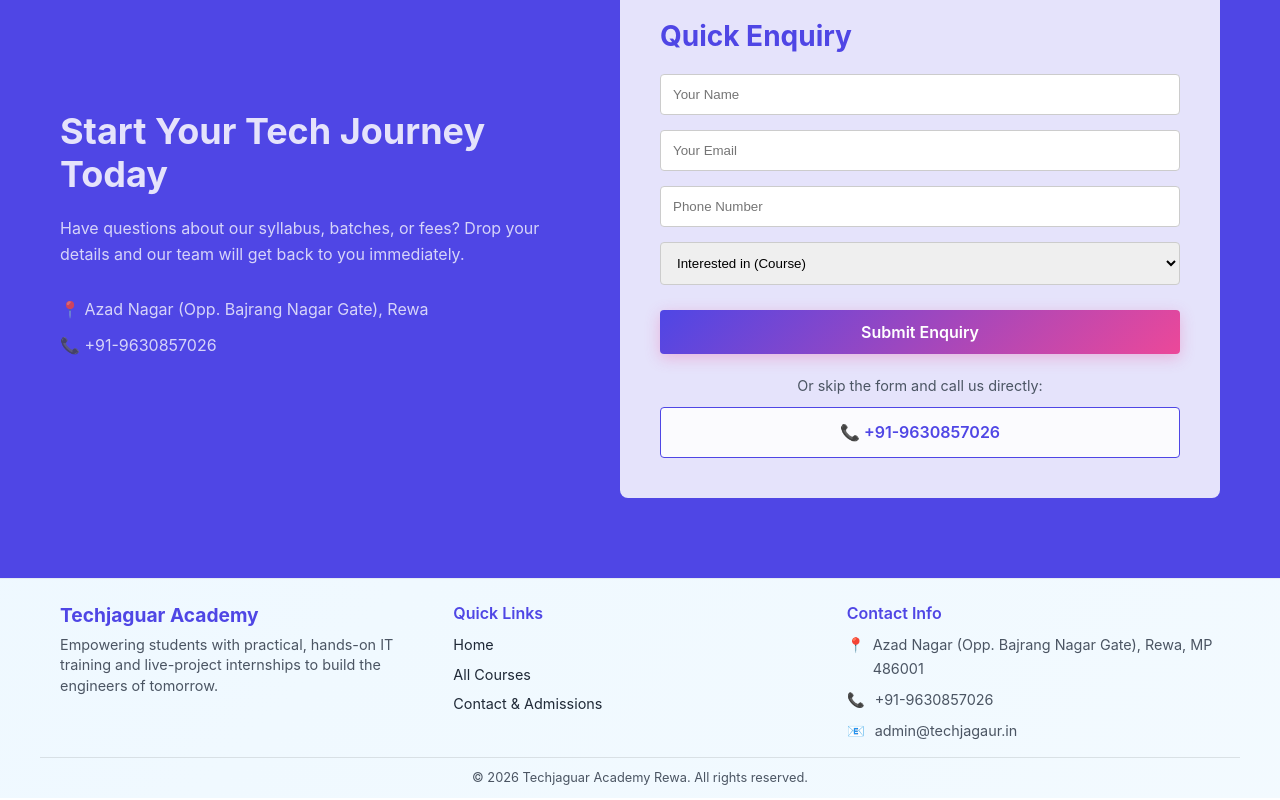
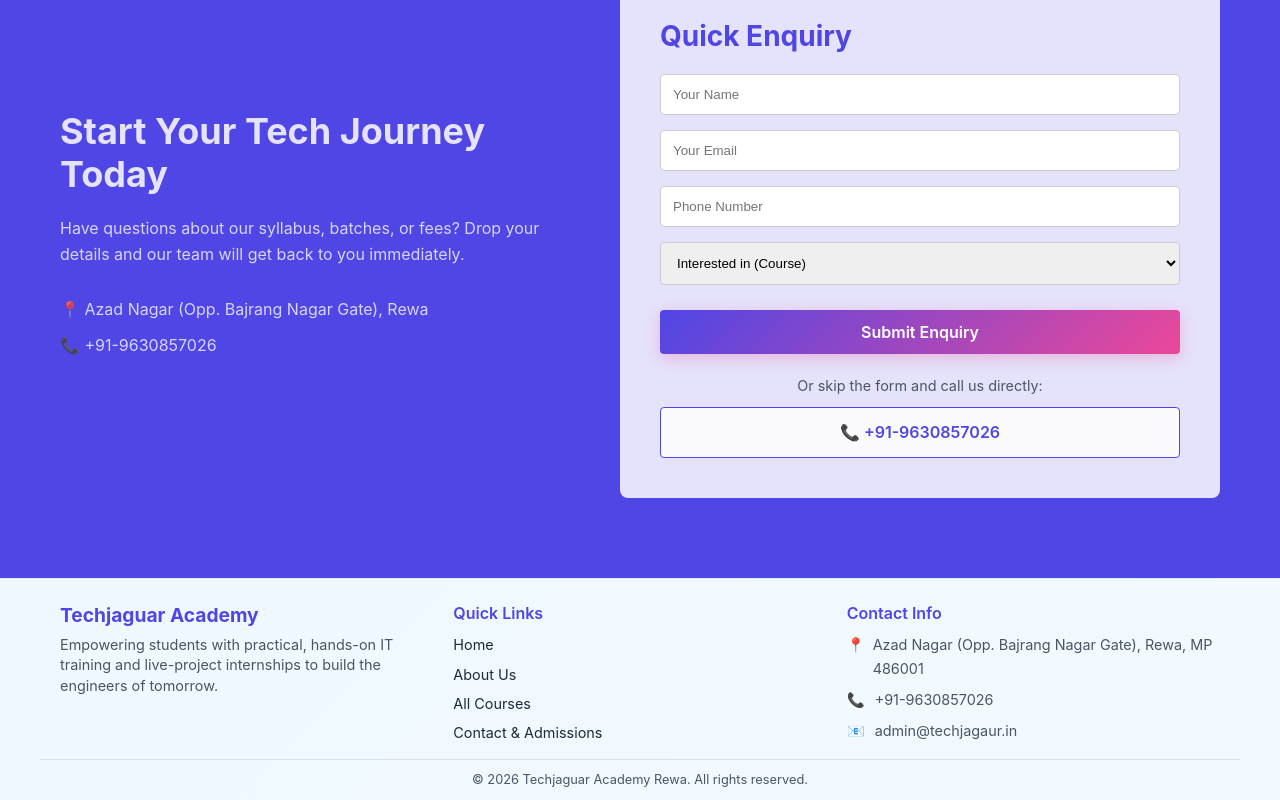
Before and after one commit to AlokGautam11/Techjagaur, a Next.js app in the folder frontend/: page / in a window 1280 px wide. Shown: the part 2470-3270 px from the top of the page. Built offline with nearby package versions, Linux system fonts and the light colour scheme; no server answers.

Commit message:
Update About Us links to point to dedicated /about page

```diff
--- a/frontend/src/components/Footer.js
+++ b/frontend/src/components/Footer.js
@@ -25,6 +25,7 @@
           <h4 style={{ marginBottom: '10px', fontWeight: '600', fontSize: '1rem' }}>Quick Links</h4>
           <ul style={{ listStyle: 'none', padding: 0, margin: 0, display: 'flex', flexDirection: 'column', gap: '6px', fontSize: '0.9rem' }}>
             <li><Link href="/" className="footer-link" onClick={() => window.scrollTo({ top: 0, behavior: 'smooth' })}>Home</Link></li>
+            <li><Link href="/about" className="footer-link" onClick={() => window.scrollTo({ top: 0, behavior: 'smooth' })}>About Us</Link></li>
             <li><Link href="/courses" className="footer-link" onClick={() => window.scrollTo({ top: 0, behavior: 'smooth' })}>All Courses</Link></li>
             <li><Link href="/contact" className="footer-link" onClick={() => window.scrollTo({ top: 0, behavior: 'smooth' })}>Contact & Admissions</Link></li>
           </ul>
--- a/frontend/src/components/Navbar.js
+++ b/frontend/src/components/Navbar.js
@@ -32,7 +32,7 @@
         <ul className="nav-links">
           <li><Link href="/">Home</Link></li>
           <li><Link href="/courses">Courses</Link></li>
-          <li><Link href="/#about">About Us</Link></li>
+          <li><Link href="/about">About Us</Link></li>
           <li><Link href="/contact">Contact</Link></li>
         </ul>
 
@@ -52,7 +52,7 @@
       <ul className="mobile-nav-links">
         <li><Link href="/" onClick={() => setIsMobileMenuOpen(false)}>Home</Link></li>
         <li><Link href="/courses" onClick={() => setIsMobileMenuOpen(false)}>All Courses</Link></li>
-        <li><Link href="/#about" onClick={() => setIsMobileMenuOpen(false)}>About Us</Link></li>
+        <li><Link href="/about" onClick={() => setIsMobileMenuOpen(false)}>About Us</Link></li>
         <li><Link href="/contact" onClick={() => setIsMobileMenuOpen(false)}>Contact & Admissions</Link></li>
       </ul>
       <div style={{ marginTop: 'auto', padding: '20px', borderTop: '1px solid #eee' }}>
```
